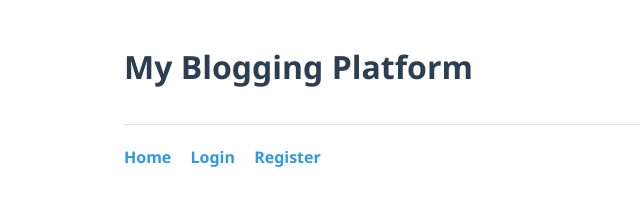
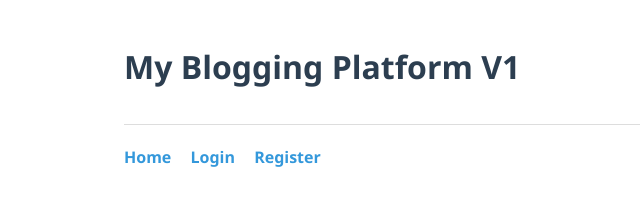
Before and after one commit to nannanav/blog-platform, a website: page frontend/index.html in a window 1280 px wide. Shown: the full height of the page, 116-756 px from the left. Drawn offline with Linux system fonts and the light colour scheme; no server answers.

Commit message:
minor fix to frontend

```diff
--- a/frontend/index.html
+++ b/frontend/index.html
@@ -3,7 +3,7 @@
 <head>
     <meta charset="UTF-8">
     <meta name="viewport" content="width=device-width, initial-scale=1.0">
-    <title>My Very Simplest Blog Platform V6</title>
+    <title>My Blogging Platform</title>
     <style>
         body {
             font-family: 'Segoe UI', Tahoma, Geneva, Verdana, sans-serif;
@@ -125,7 +125,7 @@
 </head>
 <body>
     <header>
-        <h1>My Blogging Platform</h1>
+        <h1>My Blogging Platform V1</h1>
         <div id="userInfo" class="hidden">
             Logged in as <span id="username"></span>
             <a href="#" id="logoutBtn">Logout</a>
```
